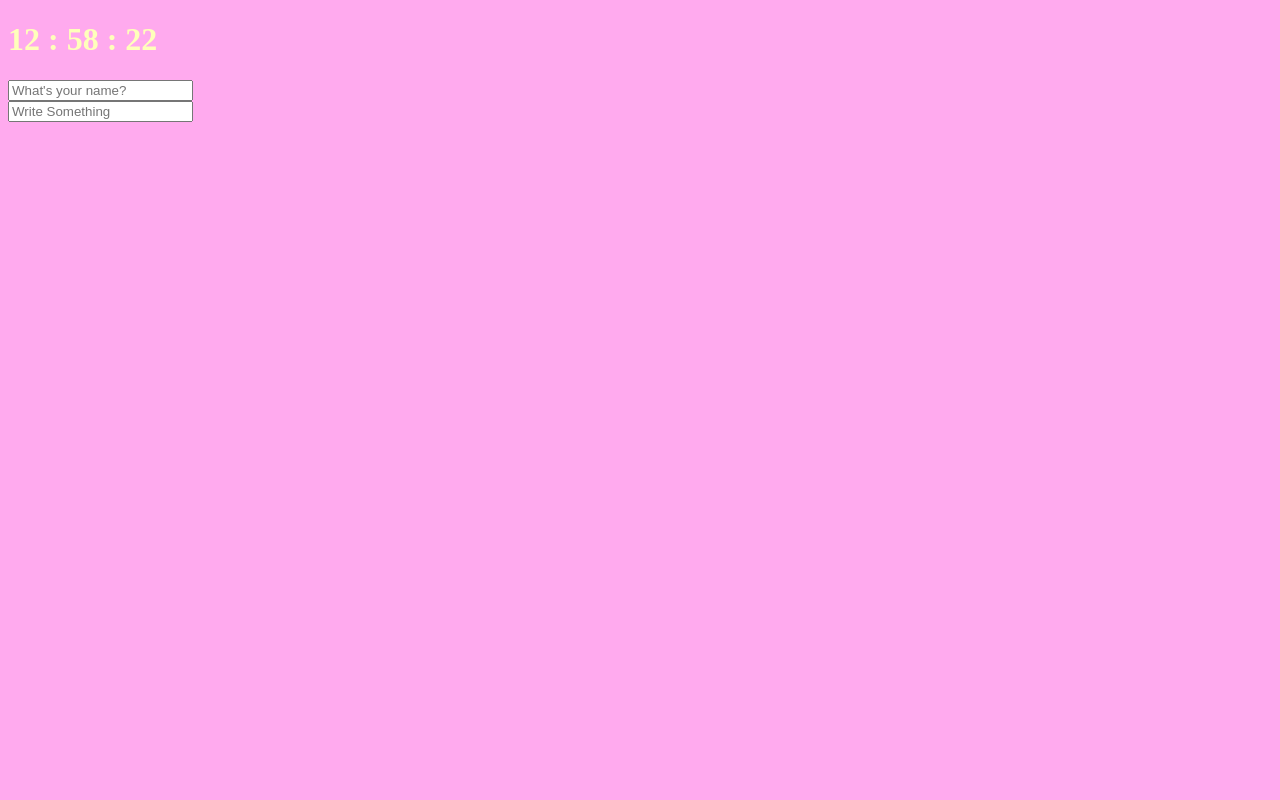
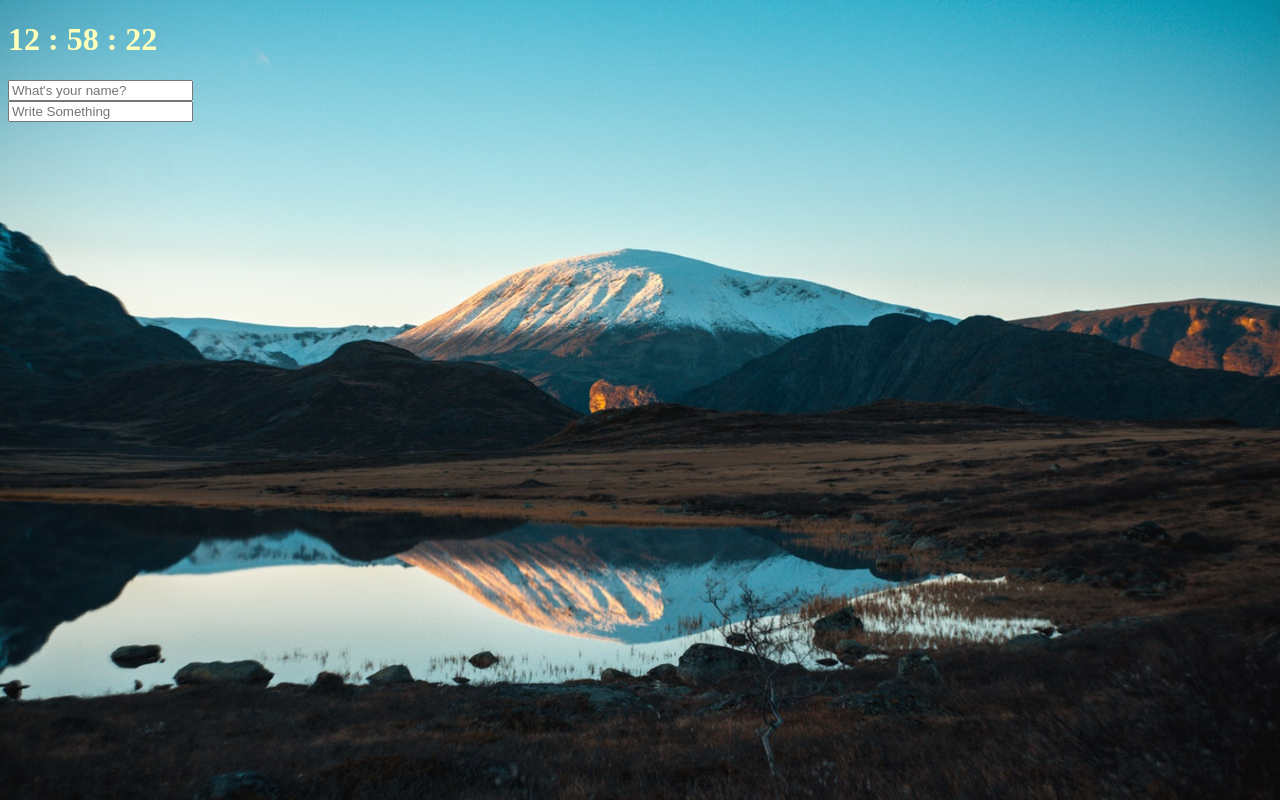
Before and after one commit to sundancekid1108/javascript_momentum, a plain HTML site: page index.html in a window 1280 px wide. Drawn offline with Linux system fonts and the light colour scheme.

Commit message:
배경화면 변경
배경화면 변경

```diff
--- /dev/null
+++ b/bg.js
@@ -0,0 +1,29 @@
+const body = document.querySelector("body")
+
+const IMG_NUMBER = 4
+
+
+function paintImage(imgNumber) {
+    const image = new Image()
+    image.src = `images/i${imgNumber+1}.jpeg`
+    image.classList.add("bgImage")
+    body.appendChild(image)
+
+
+
+}
+
+function getRandom() {
+    const number = Math.floor(Math.random() * IMG_NUMBER)
+    return number
+}
+
+
+
+function init() {
+    const randomNumber = getRandom()
+    paintImage(randomNumber)
+
+}
+
+init()
--- a/index.css
+++ b/index.css
@@ -1,5 +1,5 @@
 body {
-    background-color: #fae;
+    background-color: "#2c3e50"
 }
 
 h1 {
@@ -18,3 +18,22 @@ h1 {
 .showing {
     display: block;
 }
+
+@keyframes fadeIn {
+    from {
+        opacity: 0;
+    }
+    to {
+        opacity: 1;
+    }
+}
+
+.bgImage {
+    position: absolute;
+    top: 0;
+    left: 0;
+    width: 100%;
+    height: 100%;
+    z-index: -1;
+    animation: fadeIn 0.5s linear;
+}
--- a/index.html
+++ b/index.html
@@ -24,7 +24,7 @@
     <script src="clock.js"></script>
     <script src="greeting.js"></script>
     <script src="todo.js"></script>
-
+    <script src="bg.js"></script>
 
 </body>
 
```
Also changed, not shown: images/i1.jpeg (added), images/i2.jpeg (added), images/i3.jpeg (added), images/i4.jpeg (added).
